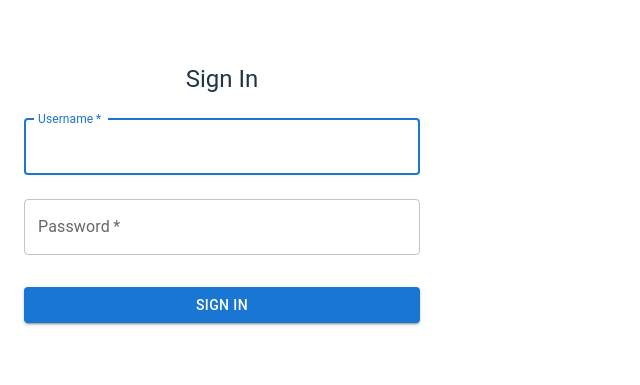
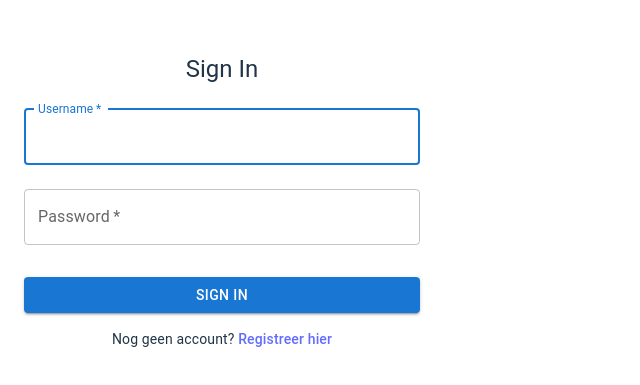
Before and after one commit to KarelTestSpecial/kanbanpro, a React app in the folder frontend/: page /login in a window 1280 px wide. Shown: the part 231-616 px from the top of the page, without its empty margins (0-640 px from the left). Built offline with nearby package versions, Linux system fonts and the light colour scheme; the HTML template or start-up script is replaced by a standard one.

Commit message:
feat(frontend): Add navigation link from login to register page

```diff
--- a/frontend/src/components/LoginPage.tsx
+++ b/frontend/src/components/LoginPage.tsx
@@ -1,5 +1,5 @@
 import React, { useState } from 'react';
-import { useNavigate } from 'react-router-dom';
+import { useNavigate, Link } from 'react-router-dom';
 import { Container, Box, Typography, TextField, Button } from '@mui/material';
 import useStore, { type Store } from '../store';
 
@@ -72,6 +72,9 @@ const LoginPage: React.FC = () => {
           >
             Sign In
           </Button>
+          <Typography variant="body2" align="center">
+            Nog geen account? <Link to="/register">Registreer hier</Link>
+          </Typography>
         </Box>
       </Box>
     </Container>
```
